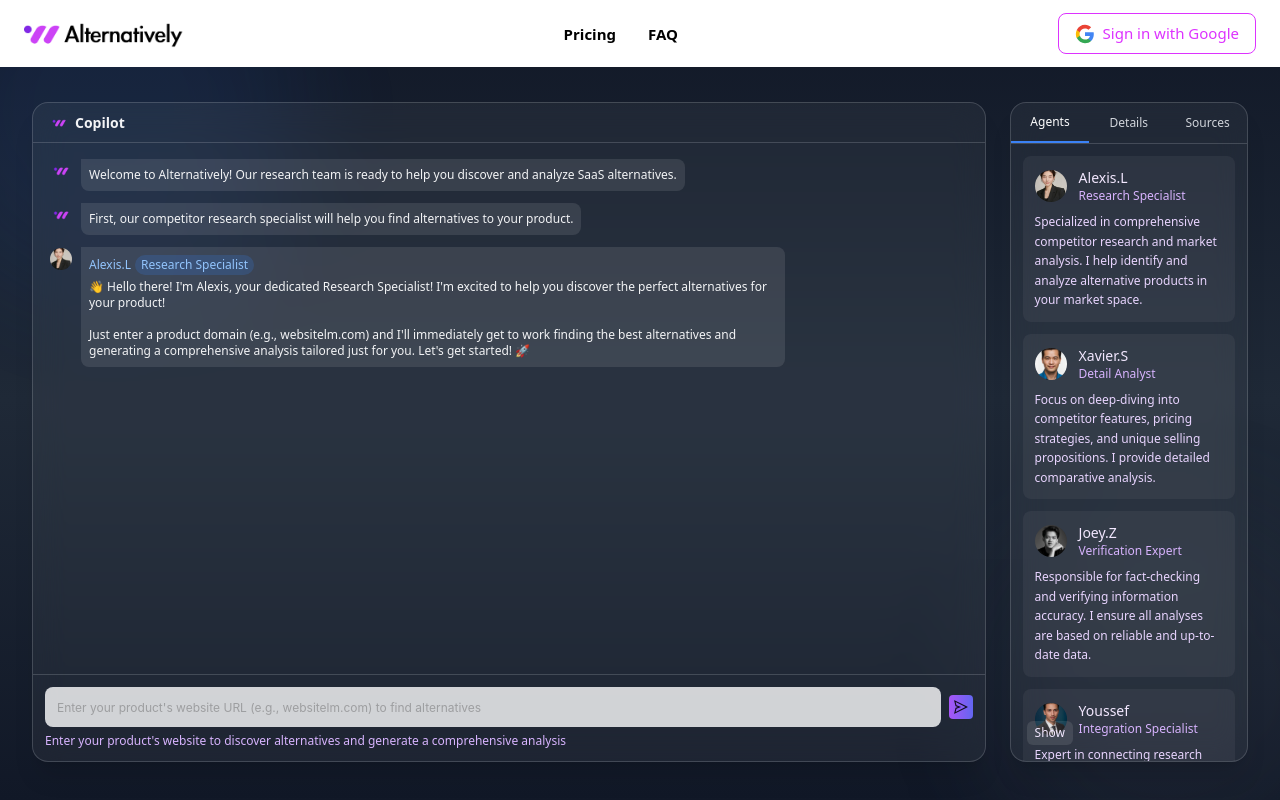
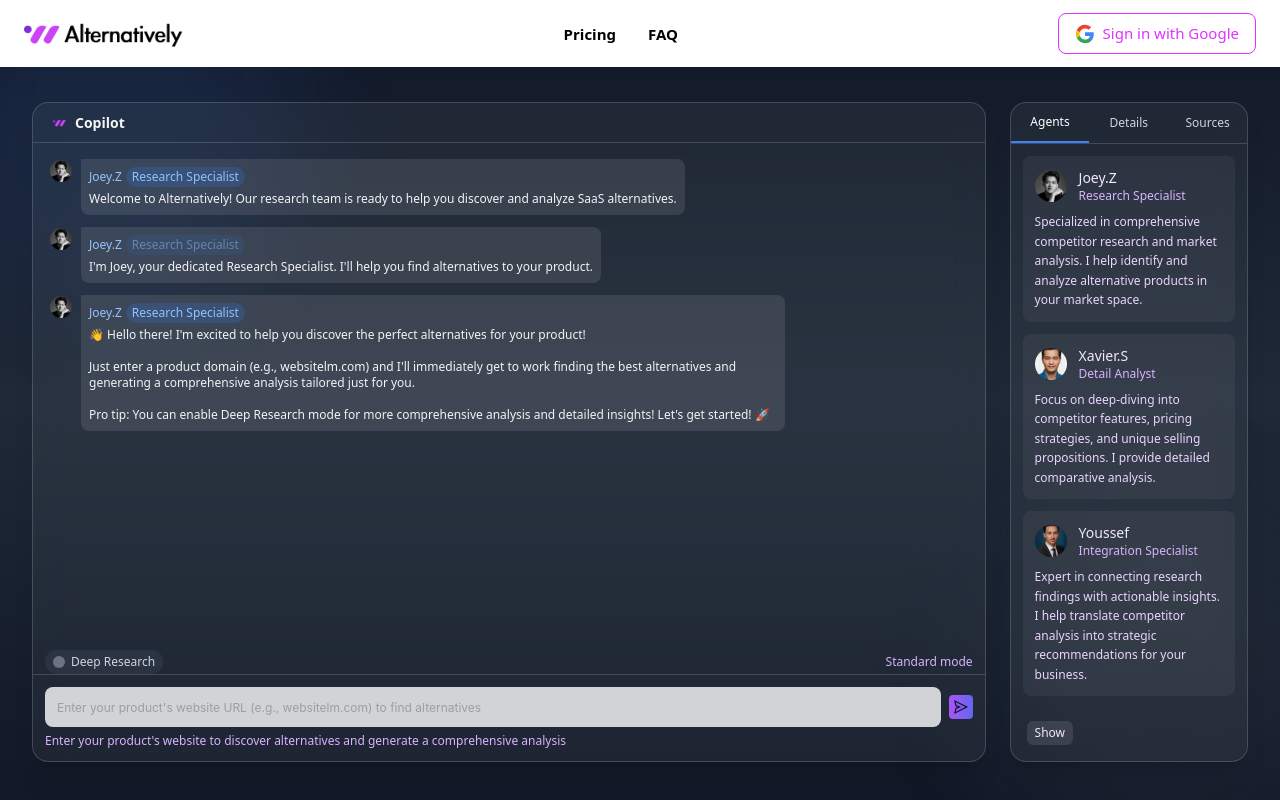
Before and after one commit to Joeyzzyy/Alternative-Research, a Next.js app: page /en in a window 1280 px wide. Shown: the top 800 px of the page. Built offline with nearby package versions, Linux system fonts and the light colour scheme.

Commit message:
features added

```diff
--- a/src/components/common/sections/research-tool.js
+++ b/src/components/common/sections/research-tool.js
@@ -13,6 +13,8 @@
   const [messages, setMessages] = useState([]);
   const [userInput, setUserInput] = useState('');
   const [isMessageSending, setIsMessageSending] = useState(false);
+  // 添加Deep Research模式状态
+  const [deepResearchMode, setDeepResearchMode] = useState(false);
 
   const inputRef = useRef(null);
   const chatEndRef = useRef(null);
@@ -20,20 +22,22 @@
   // 添加初始消息的状态控制
   const [initialMessagesShown, setInitialMessagesShown] = useState(0);
 
-  // 初始消息数组
+  // 修改初始消息数组，添加Deep Research提示
   const initialMessages = [
     {
-      type: 'system',
+      type: 'agent',
+      agentId: 1,
       content: 'Welcome to Alternatively! Our research team is ready to help you discover and analyze SaaS alternatives.'
-    },
-    {
-      type: 'system',
-      content: 'First, our competitor research specialist will help you find alternatives to your product.'
     },
     {
       type: 'agent',
       agentId: 1,
-      content: '👋 Hello there! I\'m Alexis, your dedicated Research Specialist! I\'m excited to help you discover the perfect alternatives for your product!\n\nJust enter a product domain (e.g., websitelm.com) and I\'ll immediately get to work finding the best alternatives and generating a comprehensive analysis tailored just for you. Let\'s get started! 🚀'
+      content: 'I\'m Joey, your dedicated Research Specialist. I\'ll help you find alternatives to your product.'
+    },
+    {
+      type: 'agent',
+      agentId: 1,
+      content: '👋 Hello there! I\'m excited to help you discover the perfect alternatives for your product!\n\nJust enter a product domain (e.g., websitelm.com) and I\'ll immediately get to work finding the best alternatives and generating a comprehensive analysis tailored just for you.\n\nPro tip: You can enable Deep Research mode for more comprehensive analysis and detailed insights! Let\'s get started! 🚀'
     }
   ];
 
@@ -104,8 +108,9 @@
     if (!validateDomain(cleanDomain)) {
       setTimeout(() => {
         setMessages([...newMessages, {
-          type: 'system',
-          content: 'Please enter a valid domain format (e.g., example.com)'
+          type: 'agent',
+          agentId: 1, // 使用Joey来提示错误
+          content: 'Please enter a valid domain format (e.g., example.com). I need to verify a proper website address to proceed with our analysis.'
         }]);
         // 消息发送完毕，重置状态
         setIsMessageSending(false);
@@ -129,16 +134,18 @@
     setWorkflowStage('collecting');
     setWorkflowProgress(0);
 
-    // 添加Alexis的热情响应消息，追加到现有消息中
+    // 添加Joey的热情响应消息，追加到现有消息中，并根据模式调整内容
     setMessages(prev => [...prev, {
       type: 'agent',
       agentId: 1,
-      content: `🔍 Fantastic! I'm on it! Analyzing ${cleanDomain} right now! I'll find the best alternatives and create a detailed comparison for you. This will only take a moment... 💫`,
+      content: deepResearchMode
+        ? `🔍 Fantastic! I'm launching a deep analysis of ${cleanDomain}! This comprehensive research will explore multiple data sources and provide detailed insights on alternatives, features, pricing, and market positioning. This might take a little longer, but the depth of analysis will be worth it! 💫`
+        : `🔍 Fantastic! I'm on it! Analyzing ${cleanDomain} right now! I'll find the best alternatives and create a detailed comparison for you. This will only take a moment... 💫`,
       isThinking: true
     }]);
 
-    // 使用apiClient调用竞争对手研究方法
-    apiClient.getCompetitorResearch(fullUrl)
+    // 使用apiClient调用竞争对手研究方法，传递deepResearchMode参数
+    apiClient.getCompetitorResearch(fullUrl, deepResearchMode)
       .then(data => {
         if (data) {
           // Process API response data
@@ -233,9 +240,10 @@
 
     // 延迟0.5秒后添加结果消息，显得更真实
     setTimeout(() => {
-      // 直接使用API返回的数据追加消息，而不是替换
+      // 使用Xavier作为详细分析专家来提供结果
       setMessages(prev => [...prev, {
-        type: 'system',
+        type: 'agent',
+        agentId: 2, // Xavier作为Detail Analyst
         content: data.message,
         isThinking: false
       }]);
@@ -269,8 +277,8 @@
   };
 
   const renderChatMessage = (message, index) => {
-    // 为agent类型消息添加特殊处理
-    if (message.type === 'agent') {
+    // 所有非用户消息都作为agent类型处理
+    if (message.type !== 'user') {
       const agent = agents.find(a => a.id === message.agentId) || agents[0];
       return (
         <div key={index} className="flex justify-start mb-3" style={{animation: 'fadeIn 0.5s ease-out forwards'}}>
@@ -310,37 +318,23 @@
       );
     }
 
+    // 用户消息保持不变
     return (
       <div
         key={index}
-        className={`flex ${message.type === 'user' ? 'justify-end' : 'justify-start'} mb-3`}
-        style={{animation: message.type === 'system' ? 'fadeIn 0.5s ease-out forwards' : ''}}
+        className="flex justify-end mb-3"
       >
-        <div className={`flex max-w-[80%] ${message.type === 'user' ? 'flex-row-reverse' : 'flex-row'}`}>
-          <div className={`flex-shrink-0 ${message.type === 'user' ? 'ml-2' : 'mr-2'}`}
-               style={{animation: message.type === 'system' ? 'bounceIn 0.6s ease-out forwards' : ''}}>
-            {message.type === 'user' ? (
+        <div className="flex max-w-[80%] flex-row-reverse">
+          <div className="flex-shrink-0 ml-2">
             <Avatar
               size="small"
               icon={<UserOutlined />}
               className="bg-blue-500"
             />
-            ) : (
-              <Avatar
-                size="small"
-                src="/images/alternatively-logo.png"
-                className="bg-transparent"
-              />
-            )}
           </div>
           <div
-            className={`p-2 rounded-lg text-xs ${
-              message.type === 'user'
-                ? 'bg-blue-600 text-white rounded-tr-none'
-                : 'bg-white/10 backdrop-blur-sm text-gray-100 rounded-tl-none'
-            } ${message.isThinking ? 'border border-gray-400/30 animate-pulse' : ''}
-            transform transition-all duration-300`}
-            style={{animation: message.type === 'user' ? 'slideInLeft 0.4s ease-out forwards' : 'slideInRight 0.4s ease-out forwards'}}
+            className="p-2 rounded-lg text-xs bg-blue-600 text-white rounded-tr-none transform transition-all duration-300"
+            style={{animation: 'slideInLeft 0.4s ease-out forwards'}}
           >
             {message.content.split('\n').map((line, i) => (
               <React.Fragment key={i}>
@@ -348,25 +342,18 @@
                 {i < message.content.split('\n').length - 1 && <br />}
               </React.Fragment>
             ))}
-            {message.isThinking && (
-              <div className="flex space-x-1 mt-1.5 justify-center">
-                <div className="w-1.5 h-1.5 bg-gray-300 rounded-full animate-bounce"></div>
-                <div className="w-1.5 h-1.5 bg-gray-300 rounded-full animate-bounce" style={{ animationDelay: '0.2s' }}></div>
-                <div className="w-1.5 h-1.5 bg-gray-300 rounded-full animate-bounce" style={{ animationDelay: '0.4s' }}></div>
-              </div>
-            )}
           </div>
         </div>
       </div>
     );
   };
 
-  // 新增 agents 数据 - 互换Joey和Alexis.L的顺序和身份
+  // 新增 agents 数据 - 将Joey提升为主要研究专家，移除Alexis
   const agents = [
     {
       id: 1,
-      name: 'Alexis.L',
-      avatar: '/images/by.jpg',  // 使用指定的图片路径
+      name: 'Joey.Z',
+      avatar: '/images/zy.jpg',  // 使用指定的图片路径
       role: 'Research Specialist',
       description: 'Specialized in comprehensive competitor research and market analysis. I help identify and analyze alternative products in your market space.'
     },
@@ -379,13 +366,6 @@
     },
     {
       id: 3,
-      name: 'Joey.Z',
-      avatar: '/images/zy.jpg',  // 使用指定的图片路径
-      role: 'Verification Expert',
-      description: 'Responsible for fact-checking and verifying information accuracy. I ensure all analyses are based on reliable and up-to-date data.'
-    },
-    {
-      id: 4,
       name: 'Youssef',
       avatar: '/images/youssef.jpg',  // 使用指定的图片路径
       role: 'Integration Specialist',
@@ -590,6 +570,30 @@
     );
   }
 
+  // 切换Deep Research模式
+  const toggleDeepResearchMode = () => {
+    setDeepResearchMode(!deepResearchMode);
+
+    // 当用户切换模式时，添加相应的代理消息提示
+    if (!deepResearchMode) {
+      // 如果当前是关闭状态，切换到开启状态
+      setMessages(prev => [...prev, {
+        type: 'agent',
+        agentId: 1, // 使用Joey来解释深度研究模式
+        content: '🔬 Deep Research mode activated! I\'ll now perform a more comprehensive analysis, exploring additional data sources and providing more detailed insights. This may take a bit longer, but the results will be much more thorough.',
+        isThinking: false
+      }]);
+    } else {
+      // 如果当前是开启状态，切换到关闭状态
+      setMessages(prev => [...prev, {
+        type: 'agent',
+        agentId: 1,
+        content: '📊 Standard Research mode activated. I\'ll focus on providing quick, essential insights about alternatives. This is perfect for getting a rapid overview of your options.',
+        isThinking: false
+      }]);
+    }
+  };
+
   return (
     <div className="w-full min-h-screen bg-gradient-to-b from-gray-900 via-gray-800 to-gray-900 text-white flex items-center justify-center p-4 relative overflow-hidden" style={{ paddingTop: "80px" }}>
       {/* 添加内联样式 */}
@@ -604,15 +608,52 @@
         {/* 左侧对话栏 */}
         <div className={`${showBrowser ? 'w-1/5' : 'w-4/5'} transition-all duration-300 ease-in-out
                          bg-white/5 backdrop-blur-lg rounded-2xl border border-gray-300/20 shadow-xl flex flex-col h-full`}>
-          <div className="h-10 px-4 border-b border-gray-300/20 flex items-center flex-shrink-0">
+          <div className="h-10 px-4 border-b border-gray-300/20 flex items-center justify-between flex-shrink-0">
+            <div className="flex items-center">
               <img src="/images/alternatively-logo.png" alt="Alternatively" className="w-5 h-5 mr-1.5" />
               <h2 className="text-sm font-semibold text-gray-100">Copilot</h2>
             </div>
+          </div>
 
-          <div className="flex-grow overflow-y-auto chat-messages-container" style={{ height: "calc(100% - 140px)" }}>
-            <div className="p-4 pb-6">
+          {/* 聊天消息容器 */}
+          <div className="flex-1 overflow-y-auto p-4 chat-messages-container">
+            {initialLoading ? (
+              <div className="flex items-center justify-center h-full">
+                <Spin size="large" />
+              </div>
+            ) : (
+              <>
                 {messages.map((message, index) => renderChatMessage(message, index))}
                 <div ref={chatEndRef} />
+              </>
+            )}
+          </div>
+
+          {/* Deep Research 开关 - 移到输入框上方 */}
+          <div className="px-3 pt-2 flex items-center justify-between">
+            <div
+              className={`flex items-center cursor-pointer px-2 py-1 rounded-full text-xs transition-colors ${
+                deepResearchMode
+                  ? 'bg-purple-500/30 text-purple-200'
+                  : 'bg-gray-700/50 text-gray-300 hover:bg-gray-700'
+              }`}
+              onClick={toggleDeepResearchMode}
+            >
+              <span className={`w-3 h-3 rounded-full mr-1.5 transition-colors ${
+                deepResearchMode ? 'bg-purple-400' : 'bg-gray-500'
+              }`}></span>
+              Deep Research
+            </div>
+
+            <div className="text-xs text-purple-300">
+              {deepResearchMode ? (
+                <span className="flex items-center">
+                  <span className="inline-block w-2 h-2 bg-purple-400 rounded-full mr-1.5 animate-pulse"></span>
+                  Comprehensive mode
+                </span>
+              ) : (
+                <span>Standard mode</span>
+              )}
             </div>
           </div>
 
@@ -620,7 +661,9 @@
             <form onSubmit={handleUserInput} className="flex items-center space-x-2">
               <Input
                 ref={inputRef}
-                placeholder="Enter your product's website URL (e.g., websitelm.com) to find alternatives"
+                placeholder={deepResearchMode
+                  ? "Enter website for comprehensive analysis..."
+                  : "Enter your product's website URL (e.g., websitelm.com) to find alternatives"}
                 value={userInput}
                 onChange={(e) => setUserInput(e.target.value)}
                 disabled={loading || isMessageSending}
@@ -636,7 +679,11 @@
                 icon={<SendOutlined className="text-xs" />}
                 loading={loading}
                 disabled={loading || isMessageSending}
-                className="bg-gradient-to-r from-purple-500 to-indigo-500 border-none"
+                className={`border-none ${
+                  deepResearchMode
+                    ? 'bg-gradient-to-r from-purple-600 to-indigo-600'
+                    : 'bg-gradient-to-r from-purple-500 to-indigo-500'
+                }`}
                 size="small"
                 onClick={(e) => {
                   e.preventDefault();
```
Lines whose indentation alone changed are shown as unchanged.
